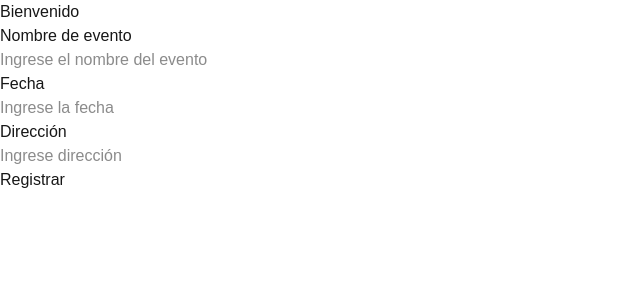
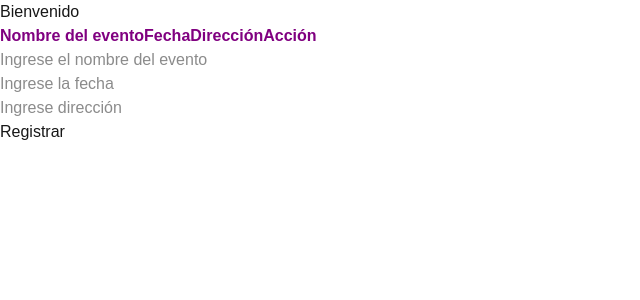
Before and after one commit to Zyrozk/Evaluacion3, a Next.js app in the folder eva/: page / in a window 1280 px wide. Shown: the top 300 px of the page, without its empty margins (0-640 px from the left). Built offline with nearby package versions, Linux system fonts and the light colour scheme.

Commit message:
Intento de css
Quise agregar css para dejarlo más ordenado y continuar, no resulto. Seguiré con el registro de beneficiarios y proyectos

```diff
--- a/eva/src/app/componentes/registroEvento.tsx
+++ b/eva/src/app/componentes/registroEvento.tsx
@@ -1,5 +1,6 @@
 import React, { useEffect, useState } from 'react'
 import { Evento } from '../interfaces/iEvento'
+import '../styles/page.css'
 
 export const RegistroEvento = () => {
     const miStorage = window.localStorage
@@ -11,7 +12,7 @@ export const RegistroEvento = () => {
                 setEventos(listado)
             }
 
-        })
+        },[])
   return (
     <>
         <table>
@@ -20,9 +21,12 @@ export const RegistroEvento = () => {
                     <th>Nombre del evento</th>
                     <th>Fecha</th>
                     <th>Dirección</th>
+                    <th>Acción</th>
                 </tr>
             </thead>
         </table>
     </>
   )
 }
+
+export default RegistroEvento
--- a/eva/src/app/page.tsx
+++ b/eva/src/app/page.tsx
@@ -3,6 +3,7 @@ import { useEffect, useState } from "react"
 import { Evento } from "./interfaces/iEvento"
 import { Beneficiario } from "./interfaces/iBeneficiario"
 import { Proyecto } from "./interfaces/iProyecto"
+import RegistroEvento from "./componentes/RegistroEvento"
 
 const initialStateEvento:Evento = {
   nombreEven : "",
@@ -72,19 +73,17 @@ const handleProyecto = ()=>{
 return (
   <form>
     <h1>Bienvenido</h1>
-    <label>Nombre de evento</label><br/>
+    <RegistroEvento></RegistroEvento>
     <input
         name="nombreEven"
         type="text"
         placeholder="Ingrese el nombre del evento"
         onChange={(e)=>{handleEvento(e.currentTarget.name,e.currentTarget.value)}}/><br/>
-      <label>Fecha</label><br/>
     <input
         name="fecha"
         type="text"
         placeholder="Ingrese la fecha"
         onChange={(e)=>{handleEvento(e.currentTarget.name,e.currentTarget.value)}}/><br/>
-    <label>Dirección</label><br/>
     <input
         name="dirección"
         type="text"
--- /dev/null
+++ b/eva/src/app/styles/page.css
@@ -0,0 +1,3 @@
+th{
+    color: purple;
+}
```
